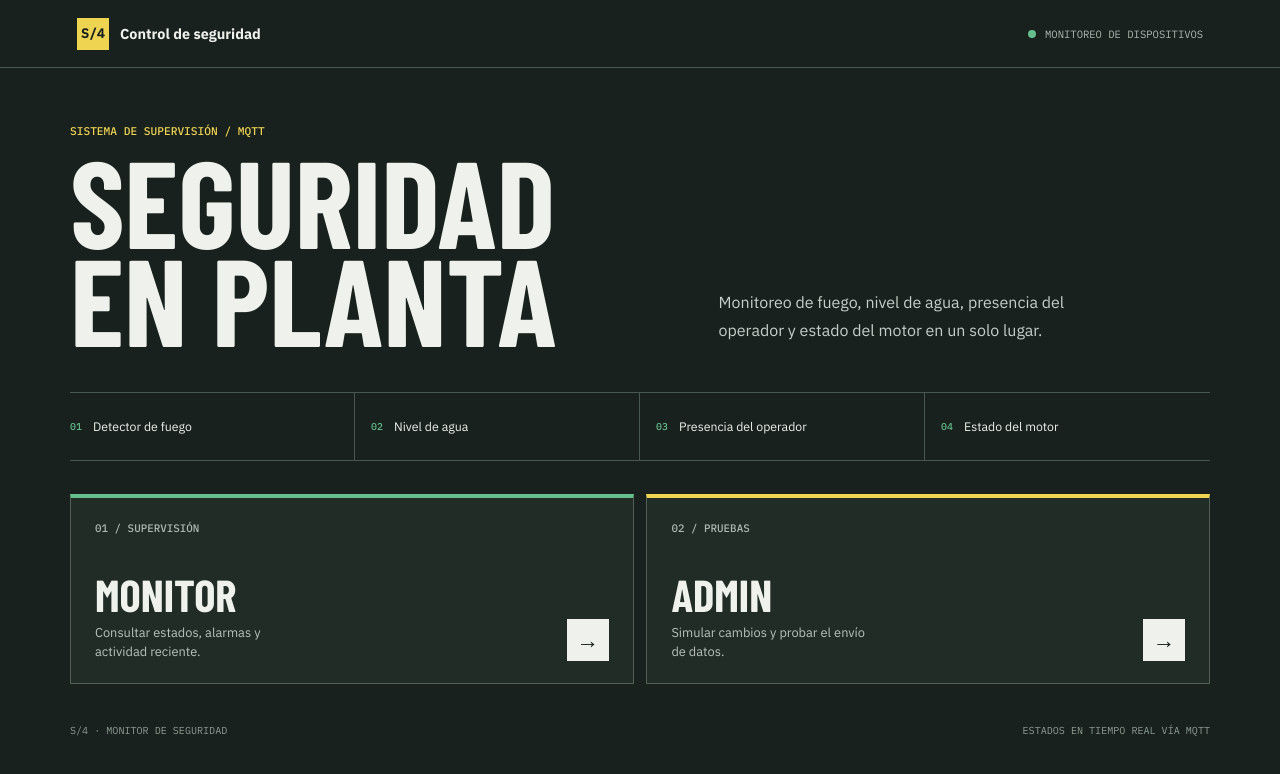
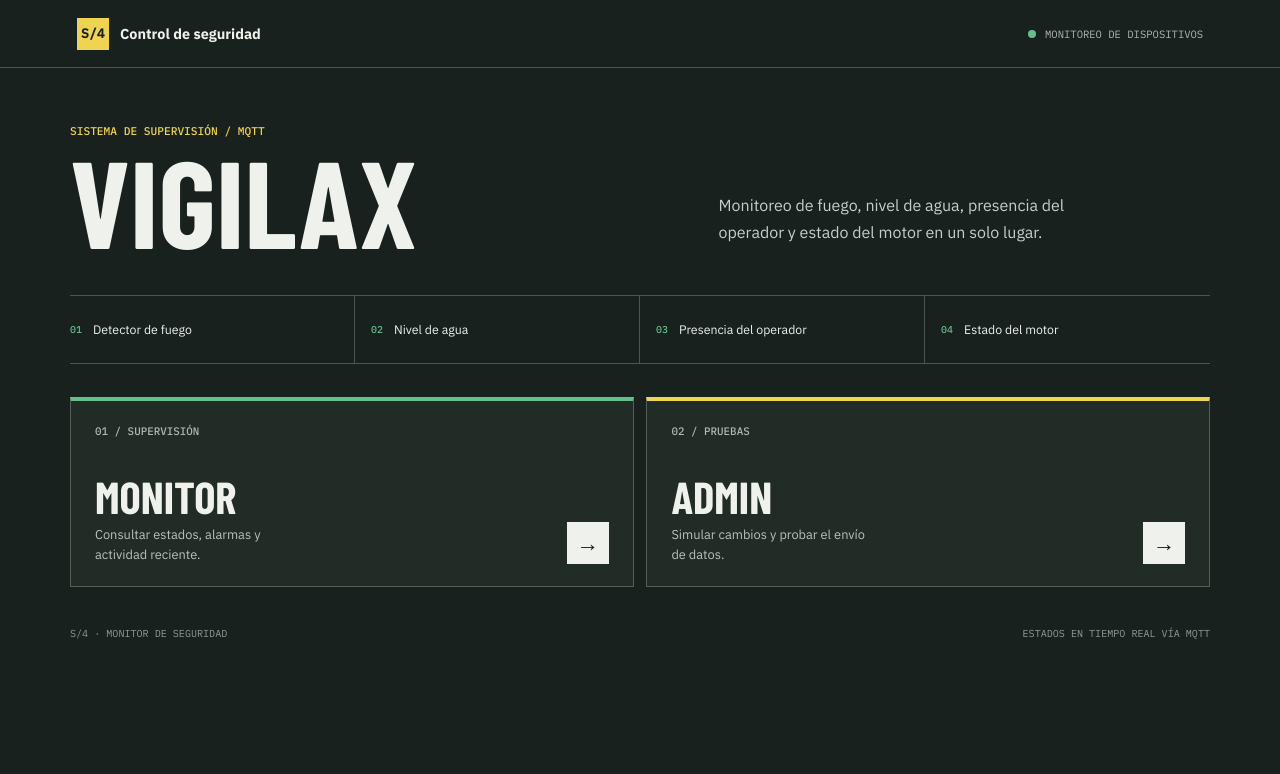
Before and after one commit to rivalcoba/hackatec-2026B, a website: page public/index.html in a window 1280 px wide. Drawn offline with nearby package versions, Linux system fonts and the light colour scheme.

Commit message:
⭐ Feat: Update masthead title to "VIGILAX" for improved branding

```diff
--- a/public/index.html
+++ b/public/index.html
@@ -17,7 +17,7 @@
   </header>
   <main>
     <section class="masthead">
-      <div><p class="eyebrow">Sistema de supervisión / MQTT</p><h1>Seguridad en planta</h1></div>
+      <div><p class="eyebrow">Sistema de supervisión / MQTT</p><h1>VIGILAX</h1></div>
       <p class="lede">Monitoreo de fuego, nivel de agua, presencia del operador y estado del motor en un solo lugar.</p>
     </section>
     <section class="device-strip" aria-label="Dispositivos monitoreados">
```
